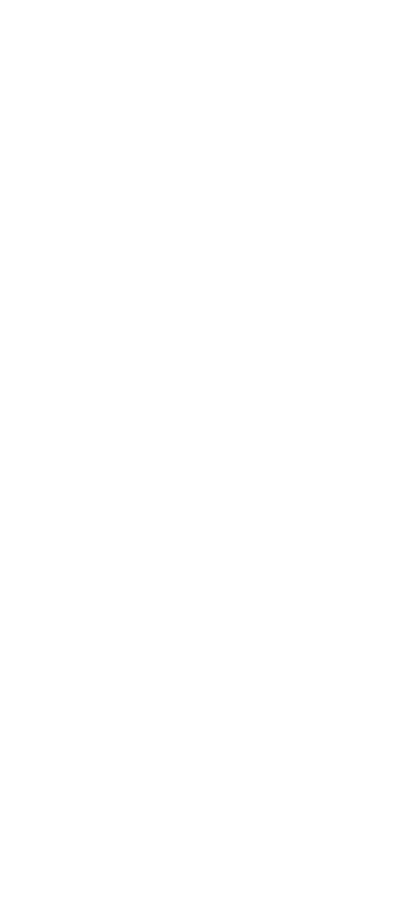
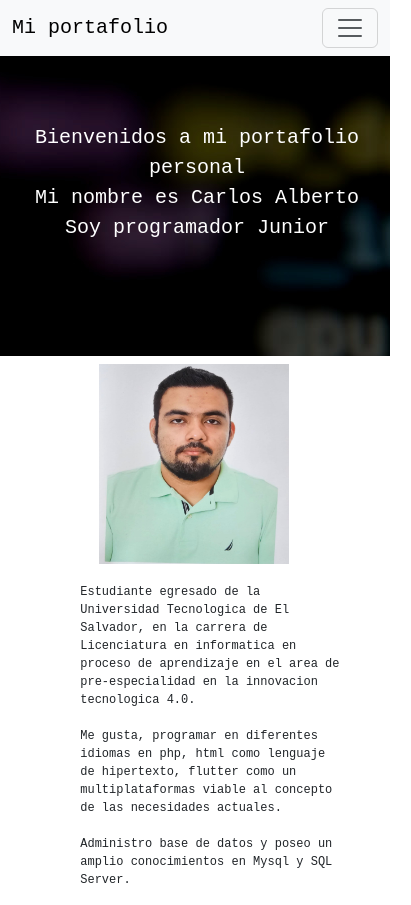
Before and after one commit to CallmeCarlos503/Portafolio-personal, a website: page index.html in a window 390 px wide. Shown: the whole page, 411 px wide, since content can reach past the window. Before the commit the page ends 844 px from the top, so only its background shows below. Drawn offline with nearby package versions, Linux system fonts and the light colour scheme.

Commit message:
avance de proyecto

```diff
--- /dev/null
+++ b/css/style.css
@@ -0,0 +1,81 @@
+* {
+    font-family: 'Courier New', Courier, monospace;
+}
+
+.nav-item {
+    margin-left: 10px;
+    margin-right: 10px;
+
+    font-size: 20px;
+}
+
+.nav-link:hover {
+    border: 1px solid black;
+    border-radius: 22px;
+    padding: 10px;
+}
+
+.background {
+    background-image: url(/assets/20240320_0001.jpg);
+    height: 500px;
+}
+
+.background .container {
+    color: white;
+    margin-left: 5%;
+    margin-top: 10%;
+    font-size: 40px;
+}
+
+important:hover {
+    color: red;
+}
+.acerca-de{
+    margin-top: 1%;
+    display:inline-block;
+}
+.acerca-de .container{
+    margin-left: 50%;
+    margin-top: -42%;
+    width: 1000px;
+    font-size: 25px;
+}
+
+@media (max-width: 1080px) {
+    .background .container {
+        font-size: 20px;
+
+    }
+
+    .background {
+        height: 300px;
+        margin-left: -10%;
+    }
+    .acerca-de{
+        margin-top: 1%;
+        display:block;
+    }
+
+    important:hover {
+        color: red;
+    }
+    .img-perfil{
+        height: 200px;
+        width: 190px;
+    }
+    .imagen{
+        margin-left: 23%;
+        margin-top: 2%;
+    }
+    .acerca-de .container{
+       margin-top: 3%;
+       margin-right: 10%;
+       font-size: 12px;
+       margin-left: -5;
+       width: 290px;
+    }
+    .movimiento{
+        margin-right: 65%;
+        margin-top: 5%;
+    }
+}
--- a/index.html
+++ b/index.html
@@ -1,14 +1,80 @@
 <!DOCTYPE html>
 <html lang="en">
+
 <head>
     <meta charset="UTF-8">
     <meta name="viewport" content="width=device-width, initial-scale=1.0">
     <title>Mi portafolio personal</title>
+
     <link rel="stylesheet" href="./node_modules/bootstrap/dist/css/bootstrap.min.css">
-    <link rel="stylesheet" href="./node_modules/bulma/css/bulma.min.css">
+    <link rel="stylesheet" href="./css/style.css">
 </head>
+
 <body>
+    <header>
+        <nav>
+            <nav class="navbar navbar-expand-lg bg-body-tertiary">
+                <div class="container-fluid">
+                    <a class="navbar-brand" href="#">Mi portafolio</a>
+                    <button class="navbar-toggler" type="button" data-bs-toggle="collapse" data-bs-target="#navbarNav"
+                        aria-controls="navbarNav" aria-expanded="false" aria-label="Toggle navigation">
+                        <span class="navbar-toggler-icon"></span>
+                    </button>
+                    <div class="collapse navbar-collapse" id="navbarNav">
+                        <ul class="navbar-nav">
+                            <li class="nav-item">
+                                <a class="nav-link active" aria-current="page" href="#">inicio</a>
+                            </li>
+                            <li class="nav-item">
+                                <a class="nav-link" href="#">Acerca de mi</a>
+                            </li>
+                            <li class="nav-item">
+                                <a class="nav-link" href="#">Diplomas y certificados</a>
+                            </li>
+                            <li class="nav-item">
+                                <a class="nav-link" href="#">Contactame</a>
+                            </li>
+                        </ul>
+                    </div>
+                </div>
+            </nav>
+        </nav>
+    </header>
+    <script src="./node_modules/bootstrap/dist/js/bootstrap.min.js"></script>
+    <section class="background">\
 
-    <script src="./node_modules/bootstrap/dist/js/bootstrap.min.js"></script>
+        <div class="container">
+            <center>
+            Bienvenidos a mi portafolio personal
+            <br>
+            Mi nombre es Carlos Alberto
+            <br>
+            <important>
+                Soy programador Junior
+            </important>
+        </center>
+        </div>
+    </section>
+    <section class="acerca-de">
+        <div class="imagen">
+            <img src="./assets/perfil.jpeg" alt="" srcset="" class="img-perfil" width="400px" height="440px" style="margin-left: 3%;">
+        </div>
+        <div class="movimiento">
+            <p class="container">
+                Estudiante egresado de la Universidad Tecnologica de El Salvador,  en la carrera de Licenciatura en informatica
+                en proceso de aprendizaje en el area de pre-especialidad en la innovacion tecnologica 4.0. <br> <br>
+
+                Me gusta, programar en diferentes idiomas en php, html como lenguaje de hipertexto, flutter como un multiplataformas
+                viable al concepto de las necesidades actuales.
+                <br> <br>
+                Administro base de datos y poseo un amplio conocimientos en Mysql y SQL Server.
+            </p>
+        </div>
+
+    </section>
+    <section class="diplomas-certificados">
+
+    </section>
 </body>
+
 </html>
```
Also changed, not shown: assets/20240320_0001.jpg (added), assets/perfil.jpeg (added).
